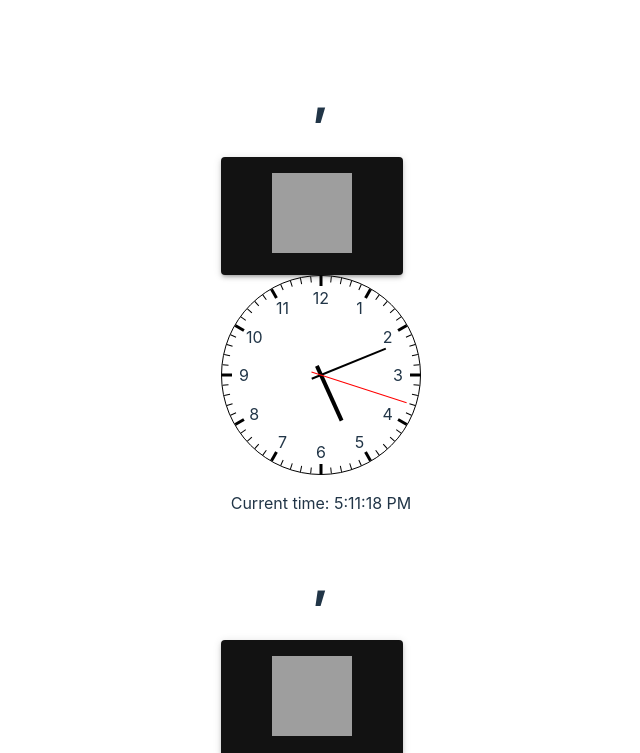
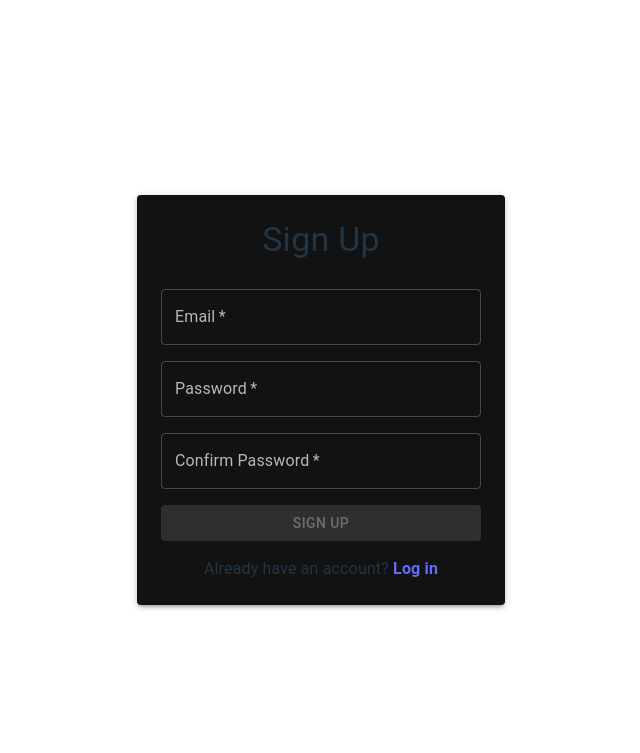
Before and after one commit to jhyahav/vacation-tracker, a React (Vite) app: page /signup in a window 1280 px wide. Shown: the top 753 px of the page, without its empty margins (319-959 px from the left). Built offline with nearby package versions, Linux system fonts and the light colour scheme; no server answers; grey boxes are pictures that could not be loaded; what unsplash-js would draw is missing.

Commit message:
add sign up page based on login component

```diff
--- a/src/AppContent.tsx
+++ b/src/AppContent.tsx
@@ -4,12 +4,14 @@ import { BrowserRouter as Router, Routes, Route } from "react-router-dom"
 
 import { DashboardPage } from "./pages/DashboardPage"
 import { LoginPage } from "./pages/LoginPage"
+import { SignUpPage } from "./pages/SignUpPage"
 
 export const AppContent: FC = () => {
   return (
     <Router>
       <Routes>
         <Route element={<LoginPage />} path="/login" />
+        <Route element={<SignUpPage />} path="/signup" />
         <Route element={<DashboardPage />} path="*" />
       </Routes>
     </Router>
--- /dev/null
+++ b/src/pages/SignUpPage.tsx
@@ -0,0 +1,22 @@
+import type { FC } from "react"
+
+import { Typography } from "@mui/material"
+
+import { LogIn } from "../components/auth/LogIn"
+import { StyledLink } from "../components/styledComponents"
+import { useAuth } from "../global-state/AuthContext"
+import { useRedirectToDashboard } from "../hooks/useRedirectToDashboard"
+
+export const SignUpPage: FC = () => {
+  const { signUp } = useAuth()
+
+  useRedirectToDashboard()
+
+  return (
+    <LogIn shouldConfirmPassword handleSubmit={signUp} title="Sign Up">
+      <Typography>
+        Already have an account? <StyledLink to="/login">Log in</StyledLink>
+      </Typography>
+    </LogIn>
+  )
+}
```
